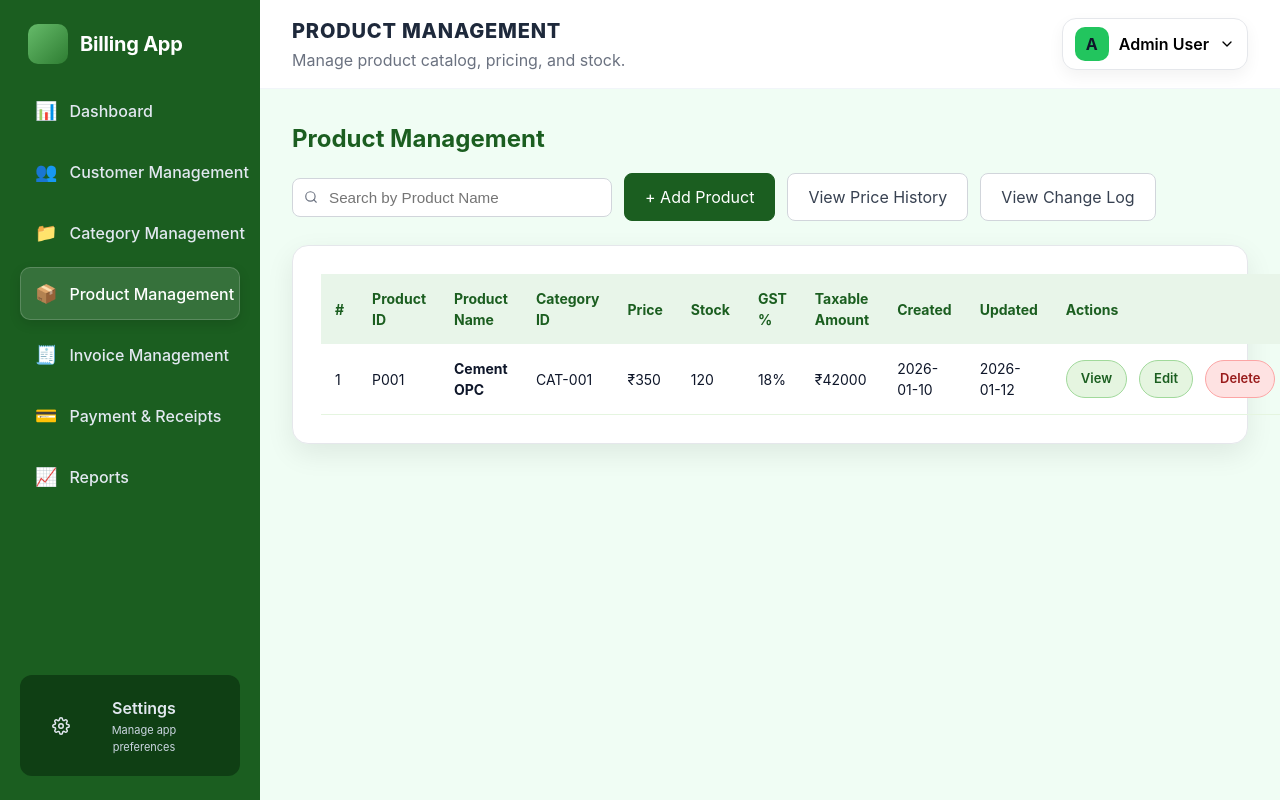
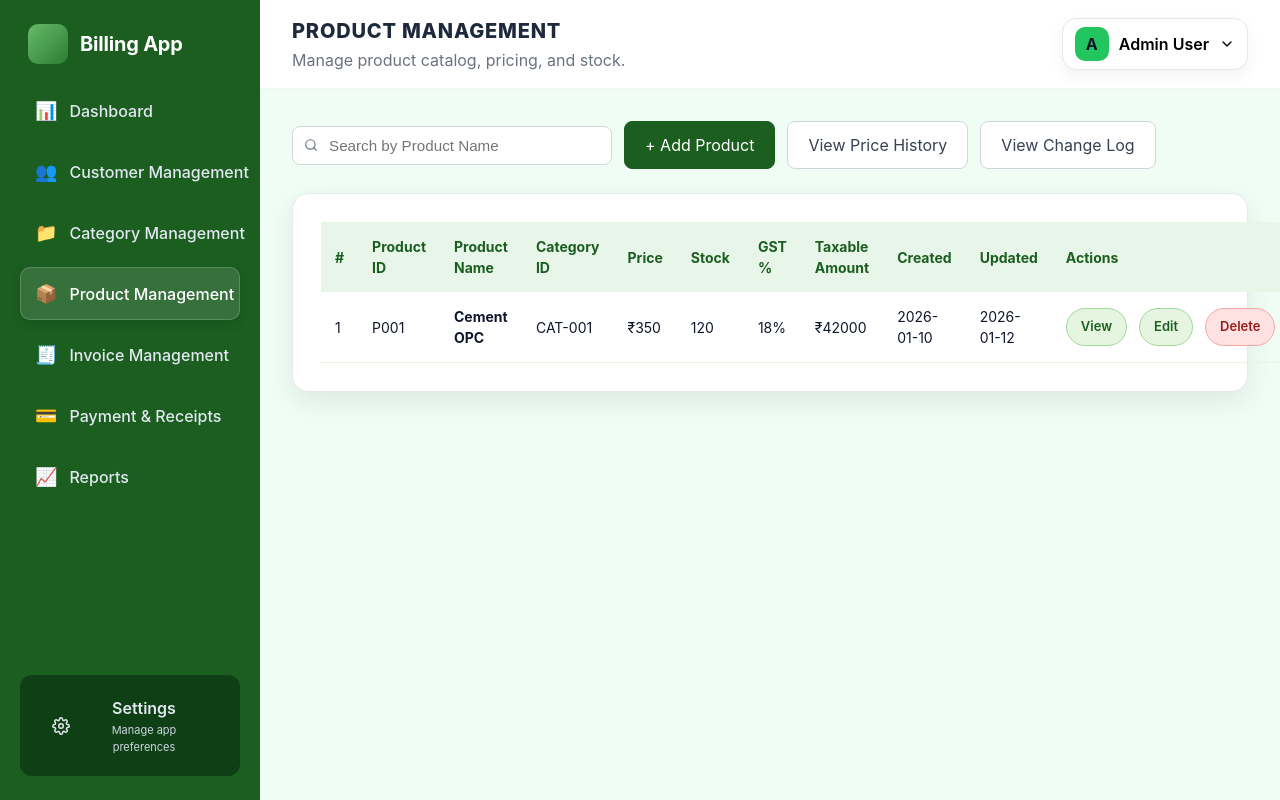
Before and after one commit to LikhithaM2005/Billing_Application, a React (Vite) app: page /products in a window 1280 px wide. Built offline with nearby package versions, Linux system fonts and the light colour scheme.

Commit message:
UI Polish: Removed Product Management page heading.

```diff
--- a/src/ProductPage/ProductManagementPage.tsx
+++ b/src/ProductPage/ProductManagementPage.tsx
@@ -212,7 +212,6 @@ export default function ProductManagementPage() {
       {mode === "list" && (
         <>
           <div className="pm-header">
-            <h2 style={{ fontSize: '1.5rem', fontWeight: 700, color: '#1B5E20', margin: 0 }}>Product Management</h2>
 
             <div className="pm-btn-group">
               <div style={{ position: 'relative', display: 'inline-flex', alignItems: 'center' }}>
```
